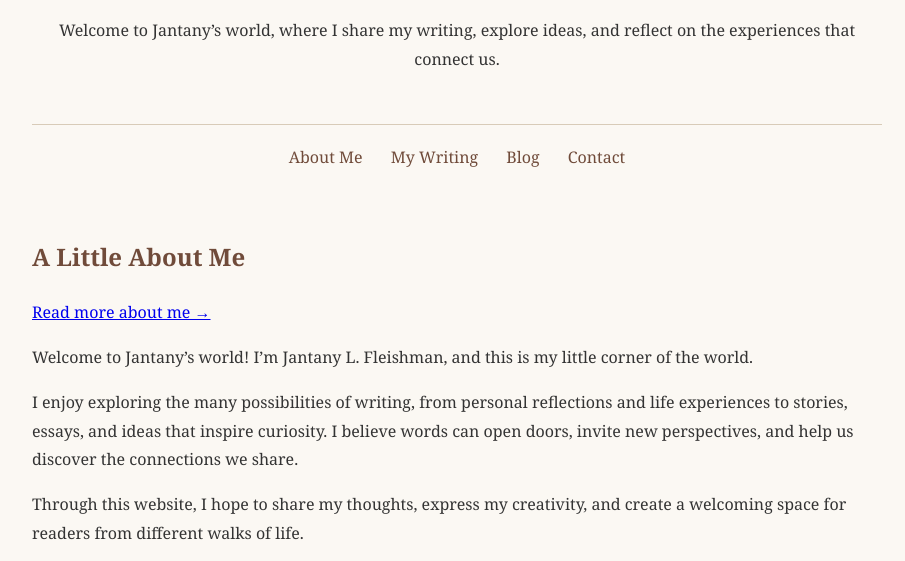
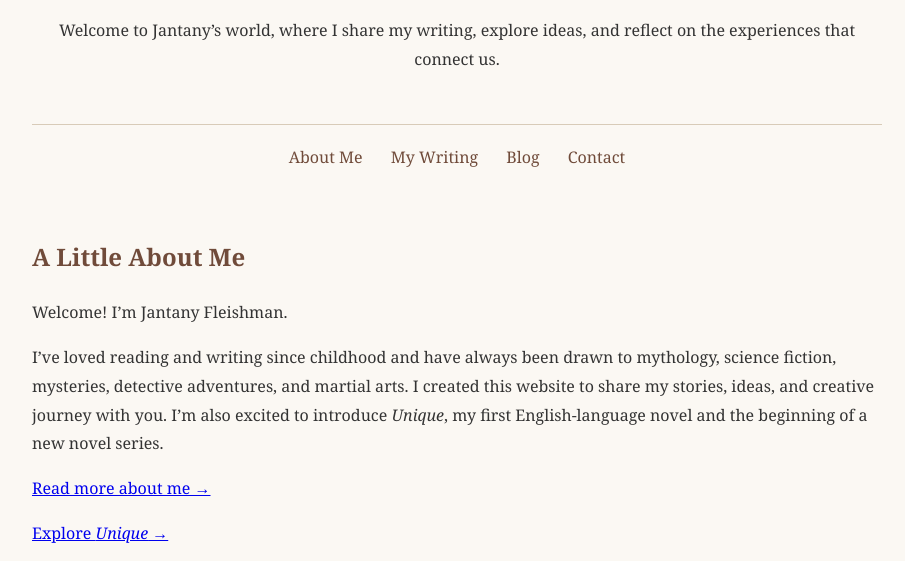
Before and after one commit to Jantany/Jantany.github.io, a plain HTML site: page index.html in a window 1280 px wide. Shown: the part 211-772 px from the top of the page, without its empty margins (183-1088 px from the left). Drawn offline with Linux system fonts and the light colour scheme.

Commit message:
Update index.html

```diff
--- a/index.html
+++ b/index.html
@@ -62,11 +62,14 @@
 
 <section id="about">
   <h2>A Little About Me</h2>
+
+  <p>Welcome! I’m Jantany Fleishman.</p>
+
+  <p>I’ve loved reading and writing since childhood and have always been drawn to mythology, science fiction, mysteries, detective adventures, and martial arts. I created this website to share my stories, ideas, and creative journey with you. I’m also excited to introduce <em>Unique</em>, my first English-language novel and the beginning of a new novel series.</p>
+
   <p><a href="about.html">Read more about me →</a></p>
-  <p>Welcome to Jantany’s world! I’m Jantany L. Fleishman, and this is my little corner of the world.</p>
-  <p>I enjoy exploring the many possibilities of writing, from personal reflections and life experiences to stories, essays, and ideas that inspire curiosity. I believe words can open doors, invite new perspectives, and help us discover the connections we share.</p>
-  <p>Through this website, I hope to share my thoughts, express my creativity, and create a welcoming space for readers from different walks of life.</p>
-  <p>Thank you for being here. I invite you to explore, reflect, and join me on this writing journey.</p>
+
+  <p><a href="unique.html">Explore <em>Unique</em> →</a></p>
 </section>
 
   <section id="writing">
```
